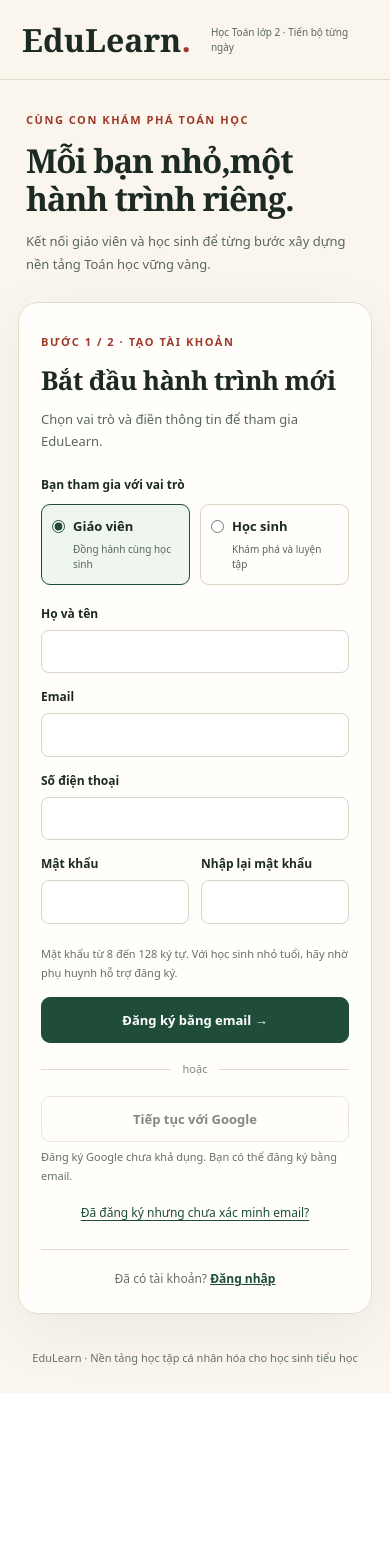
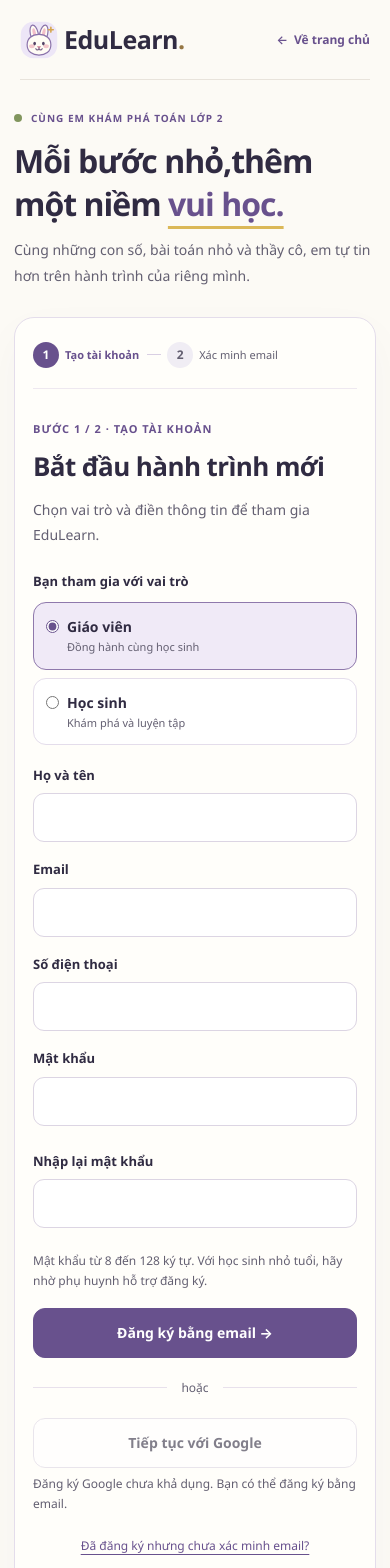
Before and after one commit to khoaduong26/personalized-learning-platform, a React (Vite) app in the folder frontend/: page /register in a window 390 px wide. Shown: the top 1568 px of the page. Before the commit the page ends 1393 px from the top, so only its background shows below. Built offline with nearby package versions, Linux system fonts and the light colour scheme; no server answers.

Commit message:
feat(auth): enhance registration and completion pages with updated layouts and styles

```diff
--- a/frontend/src/features/auth/components/AuthLayout.jsx
+++ b/frontend/src/features/auth/components/AuthLayout.jsx
@@ -1,24 +1,30 @@
 import '../styles/registration.css'
 import { Link } from 'react-router-dom'
+import MathGarden from '../../home/components/MathGarden'
+import '../../home/styles/home.css'
 
 export default function AuthLayout({ children, label = 'Đăng ký tài khoản' }) {
   return (
     <div className="registration">
+      <a className="registration-skip" href="#auth-content">Đến nội dung chính</a>
       <header className="registration-header">
-        <Link to="/" className="registration-brand">EduLearn<span>.</span></Link>
-        <span>Học Toán lớp 2 · Tiến bộ từng ngày</span>
+        <Link to="/" className="home-brand" aria-label="EduLearn — Trang chủ">
+          <img className="brand-symbol" src="/math-bunny.svg" width="44" height="44" alt="" />
+          <span>EduLearn<span className="brand-dot">.</span></span>
+        </Link>
+        <Link to="/" className="registration-back"><span aria-hidden="true">←</span> Về trang chủ</Link>
       </header>
-      <main className="registration-main">
+      <main id="auth-content" className="registration-main">
         <aside className="registration-intro">
-          <span className="registration-eyebrow">CÙNG CON KHÁM PHÁ TOÁN HỌC</span>
-          <h1>Mỗi bạn nhỏ,<br />một hành trình riêng.</h1>
-          <p>Kết nối giáo viên và học sinh để từng bước xây dựng nền tảng Toán học vững vàng.</p>
-          <div className="registration-math" aria-hidden="true"><span>2</span><span>+</span><span>3</span><span>=</span><span>5</span></div>
-          <ul><li>Bắt đầu với tài khoản của bạn</li><li>Xác minh email để bảo vệ tài khoản</li><li>Đồng hành trên hành trình học tập</li></ul>
+          <span className="registration-eyebrow"><span className="eyebrow-dot" /> CÙNG EM KHÁM PHÁ TOÁN LỚP 2</span>
+          <h1>Mỗi bước nhỏ,<br />thêm một niềm <span>vui học.</span></h1>
+          <p>Cùng những con số, bài toán nhỏ và thầy cô, em tự tin hơn trên hành trình của riêng mình.</p>
+          <div className="registration-art"><MathGarden /></div>
+          <p className="registration-encouragement"><span aria-hidden="true">♡</span> Không cần giỏi ngay. Chỉ cần vui học mỗi ngày.</p>
         </aside>
         <section className="registration-card" aria-label={label}>{children}</section>
       </main>
-      <footer className="registration-footer">EduLearn · Nền tảng học tập cá nhân hóa cho học sinh tiểu học</footer>
+      <footer className="registration-footer"><span>EduLearn · Cùng thầy cô, hiểu từng em.</span><Link to="/#thu-suc">Thử một bài toán <span aria-hidden="true">↗</span></Link></footer>
     </div>
   )
 }
--- a/frontend/src/features/auth/pages/GoogleRegistrationCompletePage.jsx
+++ b/frontend/src/features/auth/pages/GoogleRegistrationCompletePage.jsx
@@ -14,7 +14,8 @@ export default function GoogleRegistrationCompletePage() {
       .catch(failure => { if (failure.name !== 'AbortError') setError(failure.message) })
     return () => controller.abort()
   }, [])
-  return <AuthLayout>
+  return <AuthLayout label="Đăng ký với Google">
+    <div className="registration-status-icon" aria-hidden="true">{user ? '✓' : 'G'}</div>
     <span className="registration-step">ĐĂNG KÝ VỚI GOOGLE</span>
     <h2>{user ? `Xin chào, ${user.fullName}!` : 'Đang kiểm tra tài khoản…'}</h2>
     {user && <><p className="registration-notice success" role="status">Tài khoản {user.role === 'TEACHER' ? 'giáo viên' : 'học sinh'} đã được tạo và đăng nhập bằng Google.</p>
--- a/frontend/src/features/auth/pages/RegistrationCompletePage.jsx
+++ b/frontend/src/features/auth/pages/RegistrationCompletePage.jsx
@@ -3,7 +3,8 @@ import AuthLayout from '../components/AuthLayout'
 
 export default function RegistrationCompletePage() {
   return (
-    <AuthLayout>
+    <AuthLayout label="Hoàn tất đăng ký">
+      <div className="registration-status-icon" aria-hidden="true">✓</div>
       <span className="registration-step">HOÀN TẤT ĐĂNG KÝ</span>
       <h2>Tài khoản đã sẵn sàng!</h2>
       <p className="registration-notice success" role="status">Đăng ký và xác minh tài khoản thành công.</p>
--- a/frontend/src/features/auth/pages/RegistrationPage.jsx
+++ b/frontend/src/features/auth/pages/RegistrationPage.jsx
@@ -14,10 +14,14 @@ function RegistrationFlow({ googleResult }) {
     : googleResult === 'error' ? 'Chưa đăng ký được bằng Google. Bạn có thể thử lại hoặc dùng email.' : ''
 
   return (
-    <AuthLayout>
+    <AuthLayout label={step === 'register' ? 'Đăng ký tài khoản' : 'Xác minh email'}>
+      <ol className="registration-progress" aria-label="Tiến trình đăng ký">
+        <li aria-current={step === 'register' ? 'step' : undefined} className={step !== 'register' ? 'is-complete' : ''}><span aria-hidden="true">{step === 'register' ? '1' : '✓'}</span>Tạo tài khoản</li>
+        <li aria-current={step !== 'register' ? 'step' : undefined}><span aria-hidden="true">2</span>Xác minh email</li>
+      </ol>
       <span className="registration-step">{step === 'register' ? 'BƯỚC 1 / 2 · TẠO TÀI KHOẢN' : 'BƯỚC 2 / 2 · XÁC MINH EMAIL'}</span>
       <h2>{step === 'register' ? 'Bắt đầu hành trình mới' : step === 'recover' ? 'Gửi lại mã xác minh' : 'Kiểm tra hộp thư nhé!'}</h2>
-      <p className="registration-description">{step === 'register' ? 'Chọn vai trò và điền thông tin để tham gia EduLearn.' : 'Nhập mã gồm 6 chữ số được gửi đến email đăng ký. Mã có hiệu lực trong 5 phút.'}</p>
+      <p className="registration-description">{step === 'register' ? 'Chọn vai trò và điền thông tin để tham gia EduLearn.' : step === 'recover' ? 'Điền email đã đăng ký để nhận mã xác minh mới.' : 'Nhập mã gồm 6 chữ số được gửi đến email đăng ký. Mã có hiệu lực trong 5 phút.'}</p>
       {(error || googleError) && <div role="alert" className="registration-notice error">{error || googleError}</div>}
       {message && <div role="status" className="registration-notice success">{message}</div>}
 
--- a/frontend/src/features/auth/styles/registration.css
+++ b/frontend/src/features/auth/styles/registration.css
@@ -1,69 +1,125 @@
-.registration { min-height: 100vh; background: #faf6ee; color: #1d2a24; font-family: system-ui, sans-serif; }
-.registration * { box-sizing: border-box; }
-.registration-header { max-width: 1160px; padding: 28px 32px; margin: auto; display: flex; align-items: center; justify-content: space-between; gap: 20px; border-bottom: 1px solid #e3dccb; }
-.registration-brand { font: bold 32px Georgia, serif; text-decoration: none; }
-.registration-brand span { color: #a23b2a; }
-.registration-header > span { font-size: 13px; color: #59675e; }
-.registration-main { max-width: 1160px; margin: auto; display: grid; grid-template-columns: 1fr 1fr; align-items: center; gap: 80px; padding: 54px 32px; }
-.registration-intro { align-self: start; padding-top: 55px; }
-.registration-eyebrow, .registration-step { color: #9e392a; font-size: 11px; letter-spacing: .14em; font-weight: 700; }
-.registration-intro h1 { font: bold clamp(34px, 4vw, 52px)/1.15 Georgia, serif; letter-spacing: -.035em; margin: 22px 0; }
-.registration-intro p { max-width: 390px; color: #59675e; line-height: 1.8; font-size: 15px; }
-.registration-math { display: flex; align-items: center; gap: 12px; margin: 40px 0; }
-.registration-math span { font: bold 38px Georgia, serif; }
-.registration-math span:nth-child(odd) { display: grid; place-items: center; width: 72px; height: 84px; background: #1f4d3a; color: #faf6ee; border-radius: 12px; transform: rotate(-6deg); }
-.registration-math span:nth-child(3) { background: #d9a441; color: #1d2a24; transform: rotate(5deg); }
-.registration-math span:nth-child(5) { background: #a23b2a; transform: rotate(-3deg); }
-.registration-intro ul { padding: 0; list-style: none; color: #59675e; font-size: 13px; line-height: 2.5; }
-.registration-intro li::before { content: '✓'; color: #1f4d3a; margin-right: 12px; font-weight: bold; }
-.registration-card { padding: 34px; border: 1px solid #e3dccb; border-radius: 20px; background: #fffefb; box-shadow: 0 18px 60px #322c1910; min-width: 0; }
-.registration-card h2 { font: bold 29px/1.25 Georgia, serif; margin: 12px 0; letter-spacing: -.025em; }
-.registration-description { font-size: 13px; line-height: 1.7; color: #59675e; margin-bottom: 24px; }
+.registration {
+  --ink: #302b42;
+  --muted: #635f71;
+  --purple: #68518d;
+  --border: #e4ddeb;
+  min-height: 100vh;
+  display: flex;
+  flex-direction: column;
+  background: #fcfaf5;
+  color: var(--ink);
+  font-family: 'Segoe UI', system-ui, -apple-system, BlinkMacSystemFont, Arial, sans-serif;
+  font-size: 15px;
+  line-height: 1.65;
+  overflow-wrap: anywhere;
+}
+
+.registration *, .registration *::before, .registration *::after { box-sizing: border-box; }
+.registration a { color: var(--purple); }
+.registration .home-brand { color: var(--ink); text-decoration: none; }
+.registration :is(input, button, a):focus-visible { outline: 3px solid #68518d; outline-offset: 4px; }
+.registration-header, .registration-main, .registration-footer { width: min(1180px, calc(100% - 64px)); margin-inline: auto; }
+.registration-header { min-height: 94px; display: flex; align-items: center; justify-content: space-between; gap: 20px; border-bottom: 1px solid #e8e3db; }
+.registration-back { display: inline-flex; align-items: center; gap: 10px; padding-block: 12px; font-size: 14px; font-weight: 600; text-decoration: none; }
+.registration-back:hover { text-decoration: underline; text-underline-offset: 4px; }
+.registration-skip { position: absolute; top: -100px; left: 16px; z-index: 10; padding: 12px 20px; background: white; border-radius: 10px; }
+.registration-skip:focus { top: 12px; }
+.registration-main { flex: 1; display: grid; grid-template-columns: 1fr 1fr; align-items: center; gap: 84px; padding-block: 48px 60px; }
+.registration-intro { align-self: center; }
+.registration-eyebrow, .registration-step { color: var(--purple); font-size: 11px; letter-spacing: 1px; font-weight: 700; }
+.registration-eyebrow { display: flex; align-items: center; gap: 9px; }
+.registration-intro h1 { font-size: clamp(34px, 3.5vw, 48px); font-weight: 700; line-height: 1.35; letter-spacing: -1px; margin: 20px 0; }
+.registration-intro h1 > span { color: var(--purple); text-decoration: underline; text-decoration-color: #dbb858; text-underline-offset: 10px; text-decoration-thickness: 3px; }
+.registration-intro > p { max-width: 450px; margin: 0; color: var(--muted); font-size: 16px; line-height: 1.85; }
+.registration-art { max-width: 430px; margin: 10px auto 0; }
+.registration-intro .registration-encouragement { display: flex; align-items: center; justify-content: center; gap: 10px; font-size: 13px; text-align: center; max-width: none; }
+.registration-encouragement > span { color: #9672a4; font-size: 26px; }
+.registration-card { min-width: 0; padding: 36px; border: 1px solid var(--border); border-radius: 24px; background: #fffefa; box-shadow: 0 16px 45px #44395408, 0 7px 0 -3px #e8e1ee; }
+.registration-card h2 { font-size: 29px; line-height: 1.35; font-weight: 700; margin: 10px 0 12px; letter-spacing: -.6px; }
+.registration-description { font-size: 14px; line-height: 1.8; color: var(--muted); margin: 0 0 24px; }
+.registration-progress { display: flex; align-items: center; gap: 14px; list-style: none; margin: 0 0 26px; padding: 0 0 20px; border-bottom: 1px solid #eee8f0; }
+.registration-progress li { display: flex; align-items: center; gap: 8px; font-size: 12px; color: var(--muted); }
+.registration-progress li + li::before { content: ''; width: 24px; height: 1px; background: #d9cfe3; margin-right: 6px; }
+.registration-progress li > span { display: grid; place-items: center; width: 26px; height: 26px; flex-shrink: 0; border-radius: 50%; background: #f0edf4; font-size: 12px; font-weight: 700; }
+.registration-progress [aria-current=step] { color: var(--purple); font-weight: 700; }
+.registration-progress [aria-current=step] > span { background: var(--purple); color: white; }
+.registration-progress .is-complete > span { background: #e6eddc; color: #466139; }
 .registration fieldset { border: 0; padding: 0; margin: 0; min-width: 0; }
-.registration legend { font-size: 12px; font-weight: 600; margin-bottom: 10px; }
+.registration legend { font-size: 13px; font-weight: 600; margin-bottom: 10px; }
 .registration-roles { display: grid; grid-template-columns: 1fr 1fr; gap: 10px; margin-bottom: 20px; }
-.registration-role { display: flex; gap: 8px; align-items: start; border: 1px solid #ddd5c2; padding: 12px 10px; border-radius: 9px; cursor: pointer; }
-.registration-role.selected { border-color: #1f4d3a; background: #eff5ef; }
-.registration-role input { margin-top: 3px; accent-color: #1f4d3a; }
-.registration-role strong { display: block; font-size: 13px; }
-.registration-role small { display: block; font-size: 10px; color: #59675e; margin-top: 5px; }
-.registration-field { display: block; margin-bottom: 15px; }
-.registration-field > span { display: block; font-size: 12px; font-weight: 600; margin-bottom: 7px; }
-.registration-field > input { width: 100%; background: #fff; color: #1d2a24; border: 1px solid #d8d4c8; padding: 11px 12px; border-radius: 8px; font-size: 15px; line-height: 1.3; }
-.registration-field > input[aria-invalid=true] { border-color: #a23b2a; }
-.registration :is(input, button, a):focus-visible { outline: 3px solid #c49a3d; outline-offset: 3px; }
+.registration-role { display: flex; gap: 8px; align-items: start; border: 1px solid var(--border); padding: 12px; border-radius: 13px; cursor: pointer; background: #fff; transition: border-color .15s, background .15s; }
+.registration-role:hover { border-color: #a18bb9; }
+.registration-role.selected { border-color: #8f79ac; background: #f0eaf7; }
+.registration-role input { margin: 5px 0 0; accent-color: var(--purple); flex-shrink: 0; }
+.registration-role strong { display: block; font-size: 14px; }
+.registration-role small { display: block; font-size: 11px; color: var(--muted); margin-top: 3px; }
+.registration-field { display: block; margin-bottom: 17px; }
+.registration-field > span { display: block; font-size: 13px; font-weight: 600; margin-bottom: 7px; }
+.registration-field > input { width: 100%; min-height: 49px; background: #fff; color: var(--ink); border: 1px solid #dcd5e3; padding: 12px 14px; border-radius: 11px; font: inherit; font-size: 16px; line-height: 1.4; transition: border-color .15s, box-shadow .15s; }
+.registration-field > input:hover:not(:disabled) { border-color: #b6a5c8; }
+.registration-field > input:focus { border-color: var(--purple); box-shadow: 0 0 0 3px #68518d12; }
+.registration-field > input[aria-invalid=true] { border-color: #b15d4e; }
+.registration input:disabled { background: #f5f2f7; color: var(--muted); }
 .registration-passwords { display: grid; grid-template-columns: 1fr 1fr; gap: 12px; }
-.registration-hint { font-size: 11px; line-height: 1.7; color: #657066; margin: 6px 0 15px; }
+.registration-hint { font-size: 12px; line-height: 1.7; color: var(--muted); margin: 6px 0 16px; }
 .registration button { cursor: pointer; font-family: inherit; }
-.registration button:disabled { opacity: .55; cursor: not-allowed; }
-.registration-primary, .registration-secondary, .registration-google { display: block; width: 100%; border-radius: 9px; padding: 13px 16px; font-size: 13px; font-weight: 600; line-height: 1.4; transition: background .15s; }
-.registration-primary { color: #fff; background: #1f4d3a; border: 1px solid #1f4d3a; }
-.registration-primary:hover:not(:disabled) { background: #173a2c; }
-.registration-secondary, .registration-google { color: #1d2a24; background: #fffefb; border: 1px solid #d8d4c8; }
-.registration-secondary:hover:not(:disabled), .registration-google:hover:not(:disabled) { background: #f3f0e8; }
-.registration-divider { display: flex; align-items: center; gap: 12px; color: #7a877f; font-size: 11px; margin: 18px 0; }
-.registration-divider::before, .registration-divider::after { content: ''; height: 1px; background: #e3dccb; flex: 1; }
-.registration-text-link { display: block; margin: 16px auto 0; padding: 3px; font-size: 12px; color: #1f4d3a; text-decoration: underline; text-underline-offset: 3px; border: 0; background: transparent; text-align: center; }
-.registration-signin { text-align: center; color: #657066; border-top: 1px solid #e3dccb; padding-top: 20px; margin-top: 24px; font-size: 12px; }
-.registration-signin a { color: #1f4d3a; font-weight: 700; text-decoration: underline; }
-.registration-notice { padding: 12px 14px; border-radius: 8px; font-size: 13px; line-height: 1.65; margin: 16px 0; overflow-wrap: anywhere; }
-.registration-notice.error { background: #fff0ea; color: #963322; border: 1px solid #e8bdaf; }
-.registration-notice.success { background: #edf5ed; color: #245638; border: 1px solid #c4ddc7; }
-.registration-field-error { display: block; color: #963322; font-size: 11px; margin-top: 5px; }
-.registration-email { font-weight: 600; overflow-wrap: anywhere; margin: 20px 0; }
-.registration-field > input.registration-otp { font-size: 28px; text-align: center; letter-spacing: .35em; padding-left: 22px; }
-.registration-link { text-align: center; text-decoration: none; margin-top: 25px; }
-.registration-footer { text-align: center; padding: 10px 24px 26px; font-size: 11px; color: #657066; }
-.login-remember { display: flex; align-items: center; gap: 8px; margin: 4px 0 20px; font-size: 12px; color: #59675e; }
-.login-remember input { accent-color: #1f4d3a; }
-.login-logout { margin-top: 15px; }
-@media (max-width: 900px) { .registration-main { gap: 30px; } .registration-card { padding: 26px; } .registration-intro h1 { font-size: 38px; } }
-@media (max-width: 700px) {
-  .registration-header { padding: 18px 22px; } .registration-header > span { font-size: 10px; }
-  .registration-main { grid-template-columns: 1fr; max-width: 520px; padding: 26px 18px; gap: 25px; }
-  .registration-intro { padding: 0 8px; } .registration-intro h1 { font-size: 33px; margin: 12px 0; }
-  .registration-intro h1 br { display: none; } .registration-intro p { font-size: 13px; margin: 0; }
-  .registration-intro ul, .registration-math { display: none; } .registration-card { padding: 25px 22px; }
+.registration button:disabled { opacity: .6; cursor: not-allowed; }
+.registration-primary, .registration-secondary, .registration-google { display: flex; align-items: center; justify-content: center; width: 100%; min-height: 50px; border-radius: 12px; padding: 13px 16px; font-size: 14px; font-weight: 700; line-height: 1.5; transition: background .15s, border-color .15s; }
+.registration .registration-primary { color: #fff; background: var(--purple); border: 1px solid var(--purple); }
+.registration-primary:hover:not(:disabled) { background: #53406f; }
+.registration-secondary, .registration-google { color: var(--ink); background: #fff; border: 1px solid #dcd5e3; }
+.registration-secondary:hover:not(:disabled), .registration-google:hover:not(:disabled) { background: #f2edf7; border-color: #b6a5c8; }
+.registration-divider { display: flex; align-items: center; gap: 14px; color: var(--muted); font-size: 12px; margin: 20px 0; }
+.registration-divider::before, .registration-divider::after { content: ''; height: 1px; background: #e8e1ec; flex: 1; }
+.registration-text-link { display: block; width: fit-content; max-width: 100%; margin: 14px auto 0; padding: 6px 3px; font-size: 12px; color: var(--purple); text-decoration: underline; text-underline-offset: 4px; border: 0; background: transparent; text-align: center; line-height: 1.7; }
+.registration-signin { text-align: center; color: var(--muted); border-top: 1px solid #eee8f0; padding-top: 20px; margin: 24px 0 0; font-size: 13px; }
+.registration-signin a { font-weight: 700; text-underline-offset: 4px; }
+.registration-notice { padding: 12px 14px; border-radius: 12px; font-size: 13px; line-height: 1.7; margin: 16px 0; overflow-wrap: anywhere; }
+.registration-notice.error { background: #fff0ea; color: #963e2e; border: 1px solid #edcabc; }
+.registration-notice.success { background: #edf3e5; color: #405e32; border: 1px solid #cdddbd; }
+.registration-field-error { display: block; color: #963e2e; font-size: 12px; margin-top: 6px; }
+.registration-email { padding: 12px 16px; border-radius: 10px; background: #f3eff8; font-weight: 600; color: #59436e; overflow-wrap: anywhere; margin: 20px 0; font-size: 14px; text-align: center; }
+.registration-field > input.registration-otp { min-height: 70px; background: #faf7ff; font-size: 30px; font-weight: 700; text-align: center; letter-spacing: .4em; padding-left: calc(14px + .4em); font-variant-numeric: tabular-nums; }
+.registration-link { text-align: center; text-decoration: none; margin-top: 24px; }
+.registration-status-icon { display: grid; place-items: center; width: 64px; height: 64px; margin-bottom: 24px; background: #e6eddc; color: #466139; border-radius: 22px; font-size: 30px; font-weight: 700; }
+.registration-footer { display: flex; justify-content: space-between; align-items: center; gap: 16px; border-top: 1px solid #e8e3db; padding-block: 22px; font-size: 12px; color: var(--muted); }
+.registration-footer a { text-decoration: none; font-weight: 600; }
+.registration-footer a:hover { text-decoration: underline; text-underline-offset: 4px; }
+.login-remember { display: flex; align-items: center; gap: 9px; margin: 4px 0 22px; font-size: 13px; color: var(--muted); cursor: pointer; }
+.login-remember input { width: 16px; height: 16px; margin: 0; accent-color: var(--purple); flex-shrink: 0; }
+.login-logout { margin-top: 14px; }
+
+@media (max-width: 1050px) {
+  .registration-main { gap: 36px; }
+  .registration-card { padding: 28px; }
+  .registration-intro h1 { font-size: 38px; }
+  .registration-roles { grid-template-columns: 1fr; }
+  .registration-role small { margin-top: 0; }
+}
+
+@media (max-width: 760px) {
+  .registration-header, .registration-footer { width: calc(100% - 40px); }
+  .registration-header { min-height: 80px; gap: 12px; }
+  .registration .home-brand { font-size: 25px; gap: 6px; }
+  .registration .brand-symbol { width: 38px; height: 38px; }
+  .registration-back { font-size: 12px; gap: 6px; }
+  .registration-main { width: min(520px, calc(100% - 40px)); grid-template-columns: 1fr; gap: 28px; padding-block: 30px 40px; }
+  .registration-intro h1 { font-size: 32px; margin: 12px 0; }
+  .registration-intro h1 br { display: none; }
+  .registration-intro > p { font-size: 14px; max-width: none; }
+  .registration-art, .registration-intro .registration-encouragement { display: none; }
+  .registration-eyebrow { font-size: 10px; }
+  .registration-card { padding: 26px 22px; border-radius: 20px; }
   .registration-card h2 { font-size: 26px; }
+  .registration-roles { grid-template-columns: 1fr 1fr; }
+  .registration-footer { flex-wrap: wrap; justify-content: center; text-align: center; gap: 8px 20px; padding-block: 20px; }
 }
-@media (max-width: 360px) { .registration-passwords, .registration-roles { grid-template-columns: 1fr; } }
+
+@media (max-width: 400px) {
+  .registration-main { width: calc(100% - 28px); }
+  .registration-card { padding: 24px 18px; }
+  .registration-passwords, .registration-roles { grid-template-columns: 1fr; gap: 8px; }
+  .registration-progress { gap: 8px; }
+  .registration-progress li { font-size: 11px; gap: 6px; }
+  .registration-progress li + li::before { width: 14px; margin-right: 0; }
+}
```
